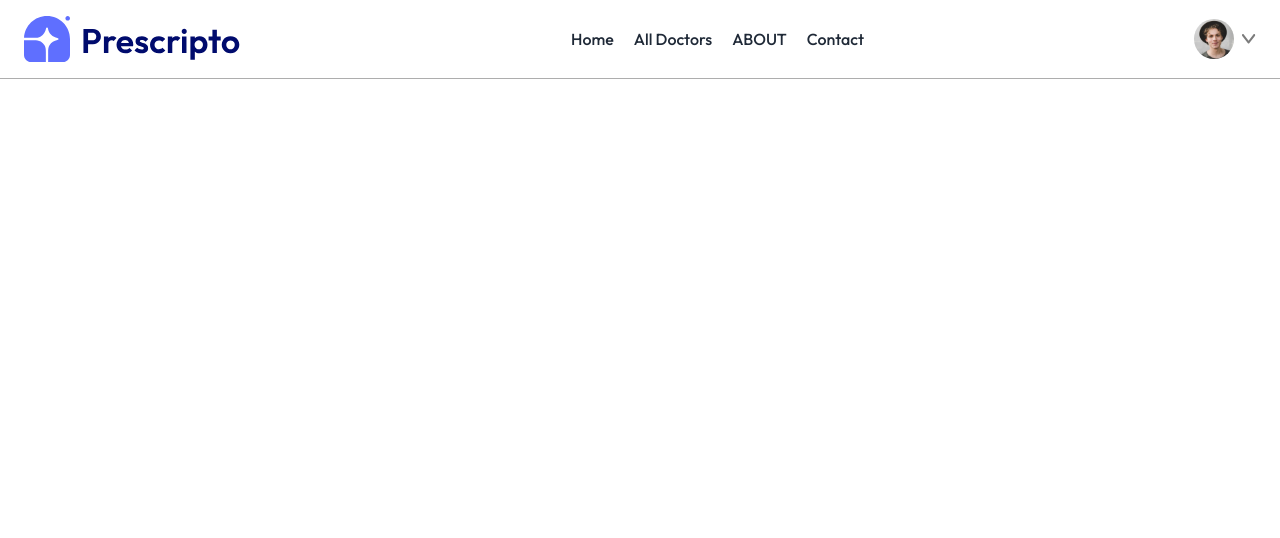
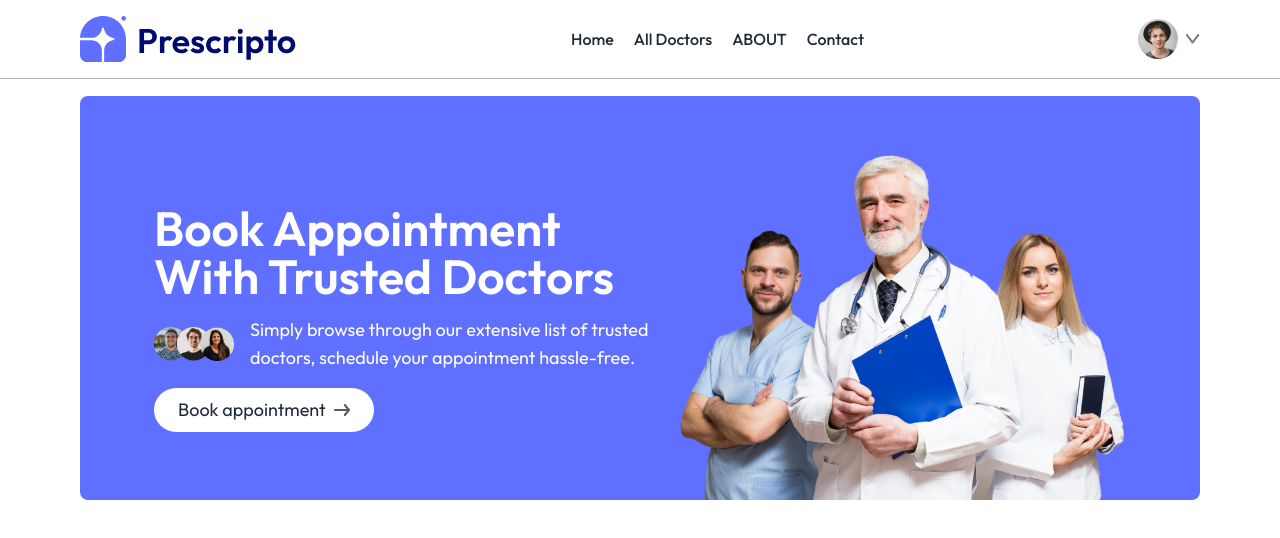
Before and after one commit to Abdullahkhan871/prescripto, a React (Vite) app in the folder frontend/patient/: page / in a window 1280 px wide. Shown: the top 538 px of the page. Built offline with nearby package versions, Linux system fonts and the light colour scheme.

Commit message:
Add section of hero and did some minor change on main container

```diff
--- a/frontend/patient/src/App.jsx
+++ b/frontend/patient/src/App.jsx
@@ -9,15 +9,15 @@ import Profile from "./pages/Profile"
 import MyAppointment from "./pages/MyAppointment"
 import Signup from "./pages/Signup"
 import Login from "./pages/Login"
-import Headers from './components/Headers';
+import Header from './components/Header';
 import PrivateRoute from './components/PrivateRoute';
 
 
 const App = () => {
   const [token, setToken] = useState(true)
   return (
-    <div className="container w-[90%] mx-auto py-4 sm:px-8 sm:w-full relative text-[#1F2937]">
-      <Headers />
+    <div className="container w-[90%] mx-auto sm:px-4 relative text-[#1F2937]">
+      <Header />
       <Routes>
         <Route path="/" element={<Home />} />
         <Route path="/apoinment" element={<Appointment />} />
--- a/frontend/patient/src/components/Headers.jsx
+++ b/frontend/patient/src/components/Header.jsx
@@ -2,7 +2,7 @@ import React, { useState } from 'react'
 import { assets } from '../assets/assets'
 import { NavLink } from 'react-router-dom'
 
-const Headers = () => {
+const Header = () => {
     const [token, setToken] = useState(true);
     const [menuToggle, setMenuToggle] = useState(false);
 
@@ -13,7 +13,7 @@ const Headers = () => {
 
     return (
         <header className='w-full fixed top-0 left-0 border-b border-[#ADADAD] bg-white backgrdrop-blur-md z-50'>
-            <div className="container w-[90%] mx-auto py-4 md:px-6 sm:w-full">
+            <div className="container w-[90%] mx-auto py-4 sm:px-4">
                 {/* big screen navbar */}
                 <div className='flex justify-between items-center gap-2'>
                     <div className='logo-box'>
@@ -133,4 +133,4 @@ const Headers = () => {
     )
 }
 
-export default Headers
+export default Header
--- /dev/null
+++ b/frontend/patient/src/components/Hero.jsx
@@ -0,0 +1,28 @@
+import React from 'react'
+import { assets } from "../assets/assets"
+import { NavLink } from 'react-router-dom'
+const Hero = () => {
+    return (
+        <div className='bg-[#5F6FFF] rounded-lg'>
+            <div className='flex flex-col md:flex-row items-center justify-center gap-5 pt-5 sm:pt-10 px-6 md:px-0'>
+                <div className='md:w-[45%] flex flex-col gap-4'>
+                    <h1 className='font-semibold text-white text-3xl sm:text-4xl md:text-3xl xl:text-5xl'>Book Appointment
+                        With Trusted Doctors</h1>
+                    <div className='flex items-center justify-between gap-4'>
+                        <img className='w-20 object-cover' src={assets.group_profiles} alt="image" />
+                        <p className='text-sm lg:text-lg text-white'>Simply browse through our extensive list of trusted doctors,
+                            schedule your appointment hassle-free.</p>
+                    </div>
+                    <div>
+                        <NavLink to="/apoinment" className='py-2 px-6 text-base lg:text-lg inline-flex gap-2 items-center bg-white rounded-full'>Book appointment <img src={assets.arrow_icon} alt="" /> </NavLink>
+                    </div>
+                </div>
+                <div className='md:w-[40%]'>
+                    <img className='max-w-full object-cover' src={assets.header_img} alt="Hero image" />
+                </div>
+            </div>
+        </div>
+    )
+}
+
+export default Hero
--- a/frontend/patient/src/pages/Home.jsx
+++ b/frontend/patient/src/pages/Home.jsx
@@ -1,8 +1,11 @@
 import React from 'react'
+import Hero from '../components/Hero'
 
 const Home = () => {
     return (
-        <div>Home</div>
+        <main className='pt-24'>
+            <Hero />
+        </main>
     )
 }
 
```
